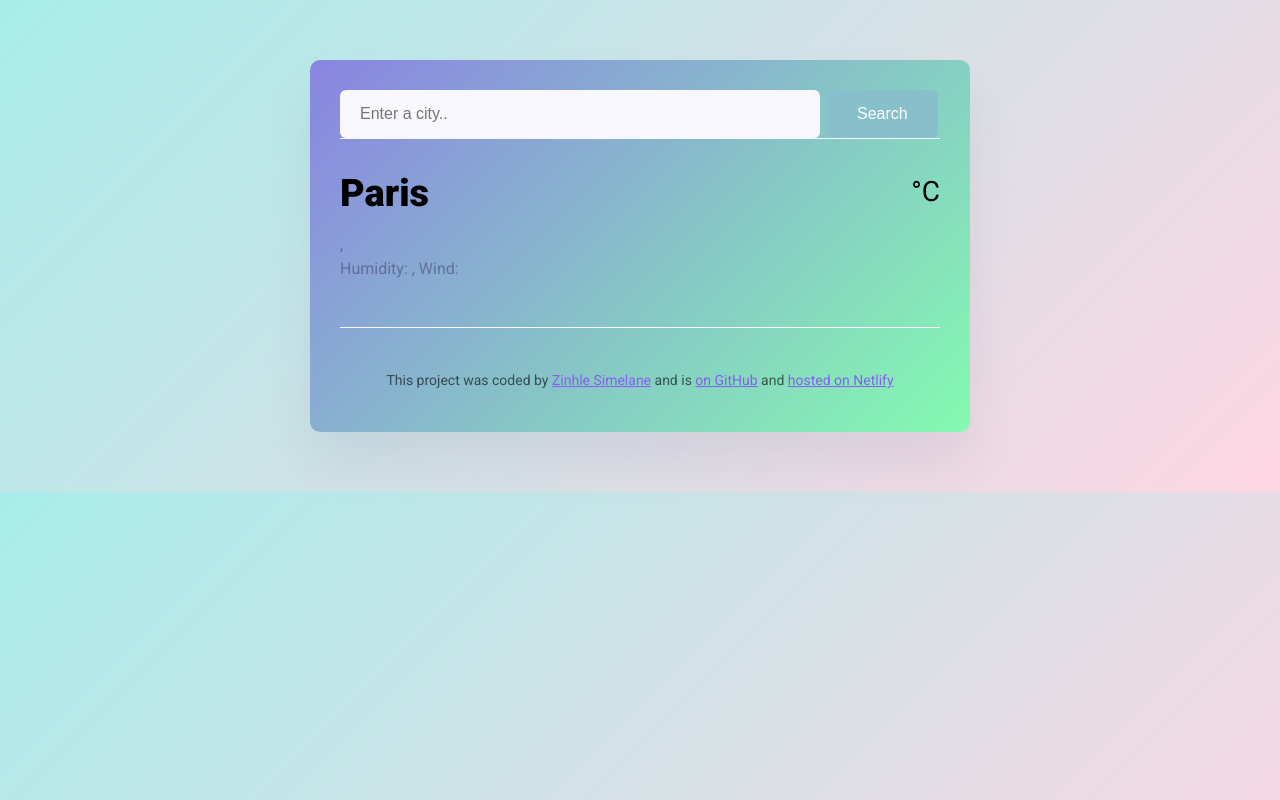
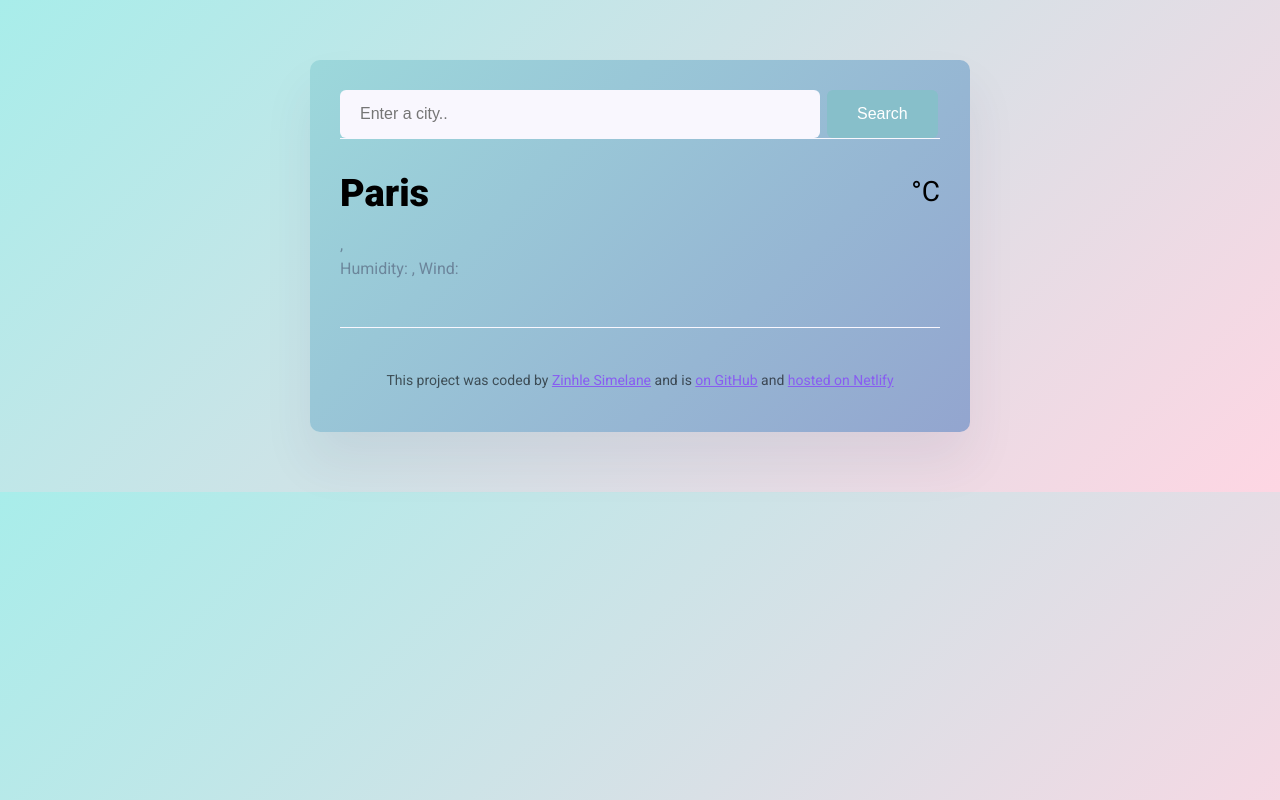
Before and after one commit to Zinhle-S/Weather-App-Homework, a plain HTML site: page index.html in a window 1280 px wide. Drawn offline with nearby package versions, Linux system fonts and the light colour scheme; no server answers.

Commit message:
Weather app color change

```diff
--- a/src/styles.css
+++ b/src/styles.css
@@ -8,7 +8,7 @@ a {
 }
 
 .weather-app {
-  background: linear-gradient(135deg, #8a84e2, #84fab0);
+  background: linear-gradient(135deg, #9cd8db, #93a5cf);
   max-width: 600px;
   margin: 60px auto;
   padding: 30px;
```
